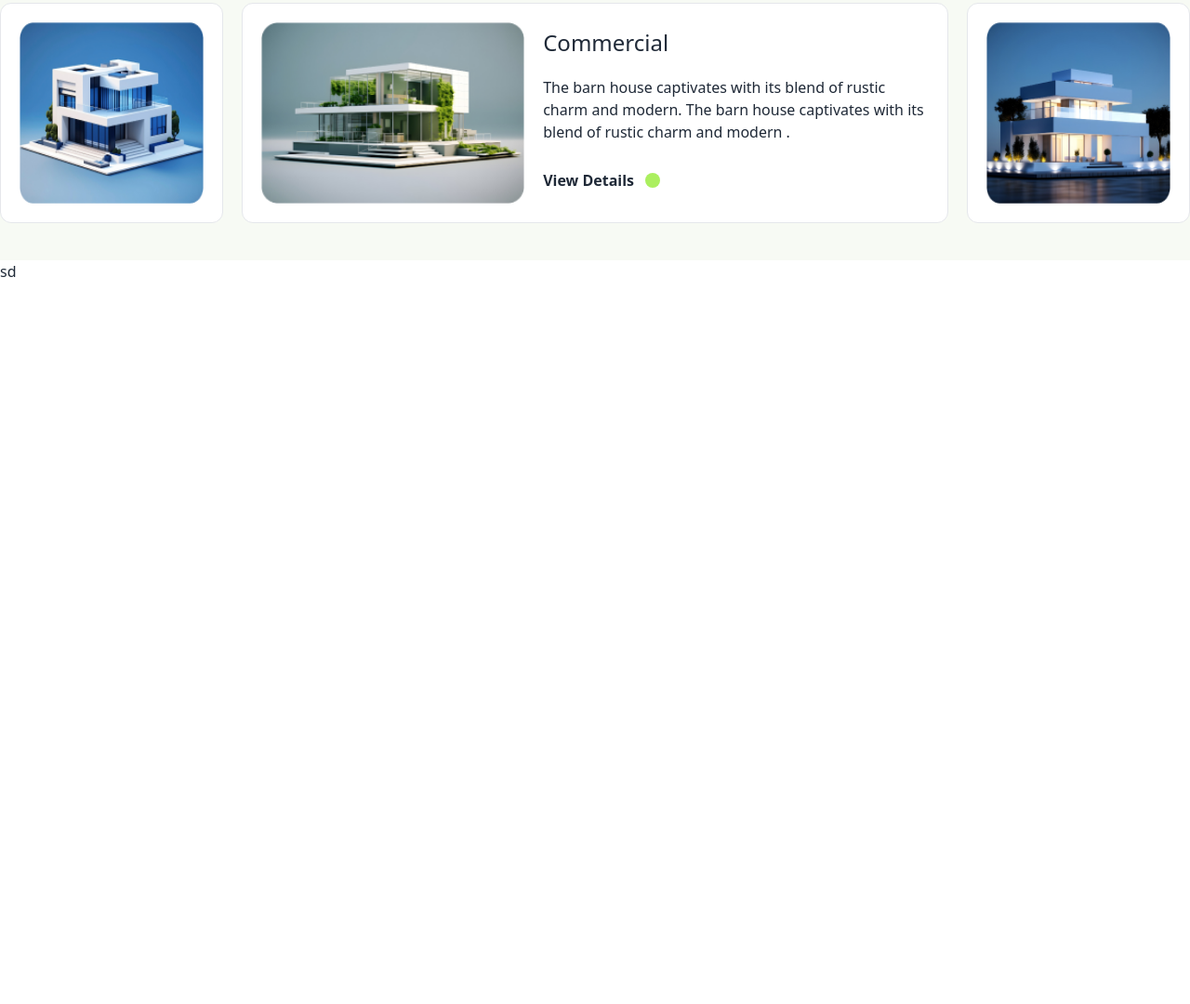
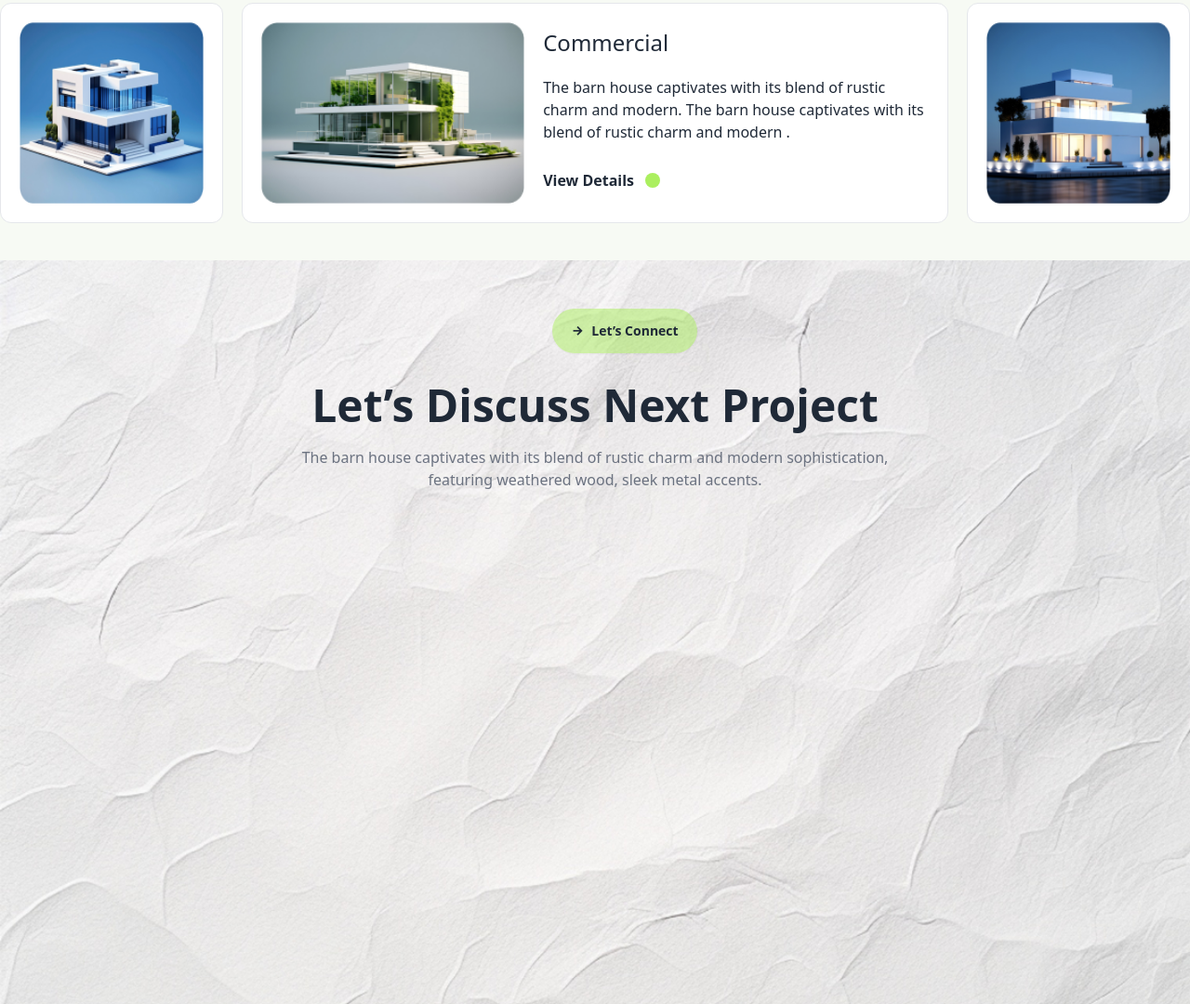
Before and after one commit to himu004/rinterio-a-three, a plain HTML site: page index.html in a window 1280 px wide. Shown: the part 2810-3890 px from the top of the page at 93% size. Before the commit the page ends 3114 px from the top, so only its background shows below. Drawn offline with nearby package versions, Linux system fonts and the light colour scheme.

Commit message:
Lets Discuss Section Added

```diff
--- a/index.html
+++ b/index.html
@@ -248,8 +248,20 @@
             </section>
 
             <!-- Lets Discuss -->
-             <section class="">
-                sd
+             <section class="bg-[url('./assets/bg.jpg')] bg-cover bg-center h-screen">
+                <div class="container mx-auto">
+                     <!-- Text Content -->
+                    <div class="text-center space-y-5 pt-10">
+                        <button class="btn bg-[#acef5f81] rounded-full md:px-5 md:ml-16 my-3 border-none">
+                            <i class="ri-arrow-right-line"></i>
+                            Let’s Connect
+                        </button>
+                        <h3 class="md:text-5xl text-3xl font-extrabold">Let’s Discuss Next Project</h3>
+                        <p class="md:w-1/2 md:mx-auto mx-3 text-gray-500" >
+                            The barn house captivates with its blend of rustic charm and modern sophistication, featuring weathered wood, sleek metal accents.
+                        </p>
+                    </div>
+                </div>
              </section>
     </main>
 
```
